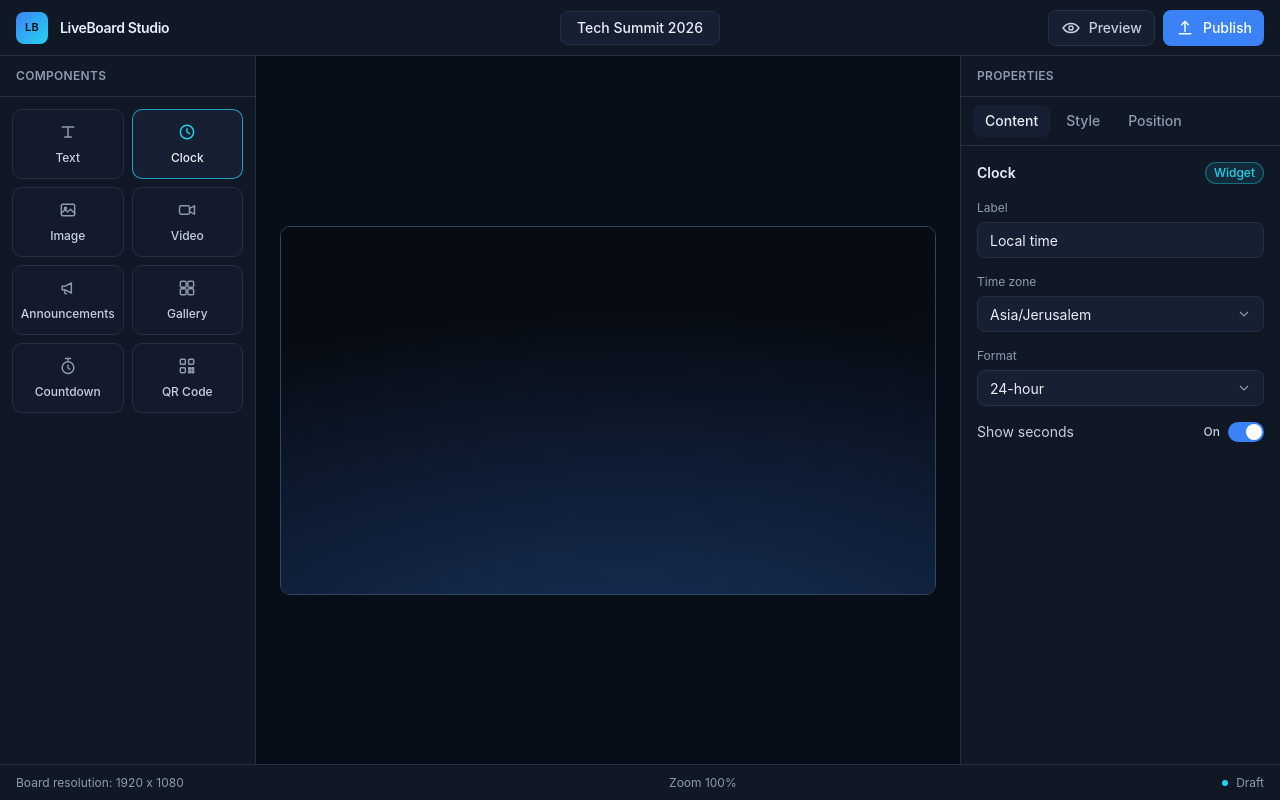
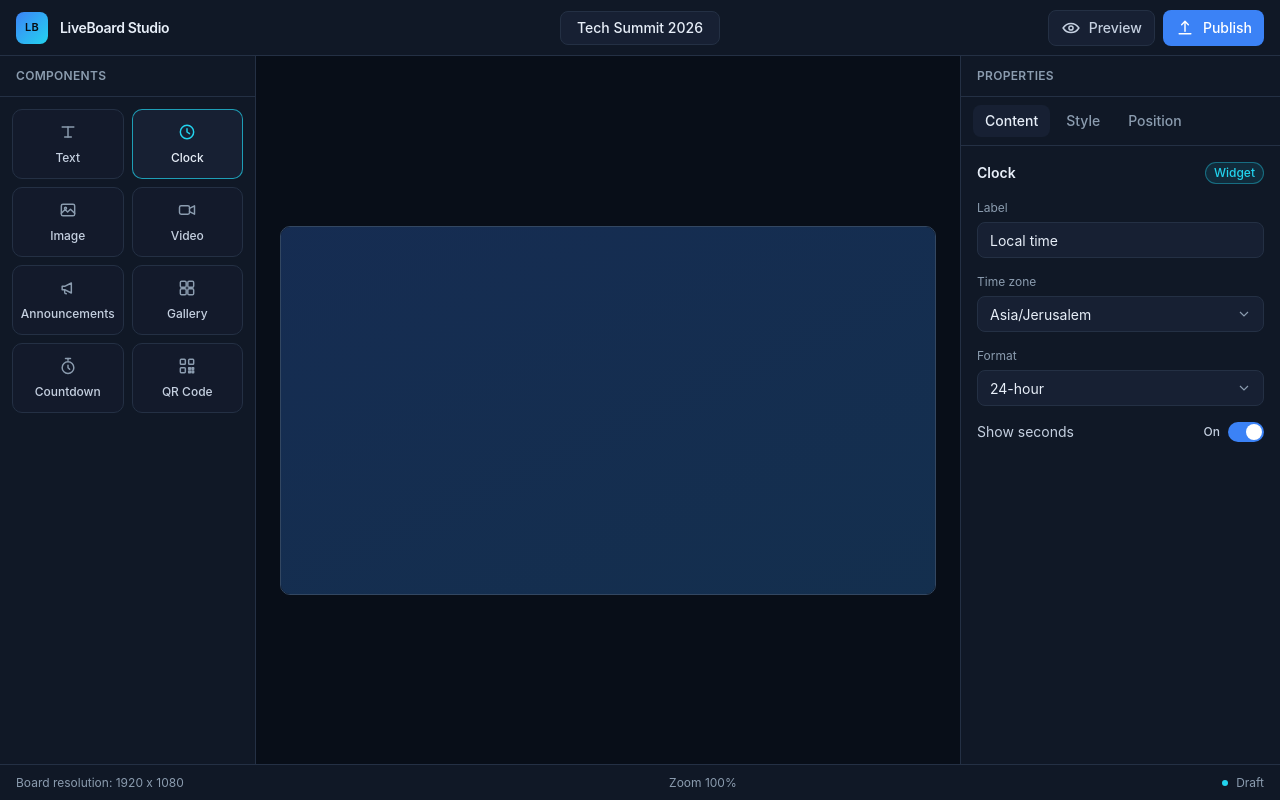
Before and after one commit to asafbar/LiveBoard-Studio, a React (Vite) app in the folder client/: page / in a window 1280 px wide. Built offline with nearby package versions, Linux system fonts and the light colour scheme.

Commit message:
Drive board background rendering from board data

```diff
--- a/client/src/features/boards/components/BoardRenderer.module.css
+++ b/client/src/features/boards/components/BoardRenderer.module.css
@@ -28,13 +28,30 @@
     left: 0;
     transform-origin: top left;
     transform: scale(calc(100cqw / var(--board-width)));
-    background-color: var(--canvas-board);
-    background-image:
-        radial-gradient(ellipse 70% 55% at 18% 42%, color-mix(in srgb, var(--accent) 32%, transparent), transparent 62%),
-        radial-gradient(ellipse 46% 40% at 88% 78%, color-mix(in srgb, var(--cyan) 20%, transparent), transparent 58%),
-        linear-gradient(155deg, var(--background), var(--canvas) 48%, var(--canvas-board));
+}
+
+.background {
+    position: absolute;
+    inset: 0;
+    z-index: 0;
+    pointer-events: none;
+}
+
+.backgroundImage {
+    display: block;
+    width: 100%;
+    height: 100%;
+}
+
+.backgroundCover {
+    object-fit: cover;
+}
+
+.backgroundContain {
+    object-fit: contain;
 }
 
 .widget {
     position: absolute;
+    z-index: 1;
 }
--- a/client/src/features/boards/components/BoardRenderer.tsx
+++ b/client/src/features/boards/components/BoardRenderer.tsx
@@ -1,5 +1,5 @@
-import type { CSSProperties } from "react";
-import type { Board, Widget } from "../types/boardTypes.ts";
+import { useState, type CSSProperties } from "react";
+import type { Board, BoardBackground, Widget } from "../types/boardTypes.ts";
 import ClockWidget from "./ClockWidget.tsx";
 import ImageWidget from "./ImageWidget.tsx";
 import styles from "./BoardRenderer.module.css";
@@ -16,6 +16,77 @@ type WidgetViewProps = {
 type StageStyle = CSSProperties & {
     "--board-width": string;
 };
+
+type BoardBackgroundLayerProps = {
+    background: BoardBackground;
+};
+
+type ImageBackgroundProps = {
+    background: Extract<BoardBackground, { type: "image" }>;
+};
+
+type LoadFailure = {
+    src: string;
+    failed: boolean;
+};
+
+function ImageBoardBackground({ background }: ImageBackgroundProps) {
+    const [loadFailure, setLoadFailure] = useState<LoadFailure>({
+        src: background.src,
+        failed: false,
+    });
+    const failed = loadFailure.src === background.src && loadFailure.failed;
+    const showImage = background.src.length > 0 && !failed;
+    const fitClass = background.fit === "cover" ? styles.backgroundCover : styles.backgroundContain;
+
+    return (
+        <div
+            className={styles.background}
+            style={{ backgroundColor: background.fallbackColor }}
+            aria-hidden="true"
+        >
+            {showImage ? (
+                <img
+                    className={`${styles.backgroundImage} ${fitClass}`}
+                    src={background.src}
+                    alt=""
+                    style={{ objectPosition: background.position }}
+                    onError={() => {
+                        setLoadFailure({
+                            src: background.src,
+                            failed: true,
+                        });
+                    }}
+                />
+            ) : null}
+        </div>
+    );
+}
+
+function BoardBackgroundLayer({ background }: BoardBackgroundLayerProps) {
+    switch (background.type) {
+        case "solid":
+            return (
+                <div
+                    className={styles.background}
+                    style={{ backgroundColor: background.color }}
+                    aria-hidden="true"
+                />
+            );
+        case "gradient":
+            return (
+                <div
+                    className={styles.background}
+                    style={{
+                        backgroundImage: `linear-gradient(${background.angle}deg, ${background.from}, ${background.to})`,
+                    }}
+                    aria-hidden="true"
+                />
+            );
+        case "image":
+            return <ImageBoardBackground background={background} />;
+    }
+}
 
 function renderWidget(widget: Widget) {
     switch (widget.type) {
@@ -57,6 +128,7 @@ function BoardRenderer({ board }: BoardRendererProps) {
         <div className={styles.root}>
             <div className={styles.frame} aria-label={board.name}>
                 <div className={styles.stage} style={stageStyle}>
+                    <BoardBackgroundLayer background={board.background} />
                     {board.widgets.map((widget) => (
                         <WidgetView key={widget.id} widget={widget} />
                     ))}
--- a/client/src/features/boards/data/techSummitBoard.ts
+++ b/client/src/features/boards/data/techSummitBoard.ts
@@ -5,6 +5,12 @@ export const techSummitBoard: Board = {
     name: "Tech Summit 2026",
     width: 1920,
     height: 1080,
+    background: {
+        type: "gradient",
+        from: "color-mix(in srgb, var(--accent) 28%, var(--background))",
+        to: "color-mix(in srgb, var(--cyan) 16%, var(--canvas-board))",
+        angle: 155,
+    },
     widgets: [
         {
             id: "welcome-line",
--- a/client/src/features/boards/types/boardTypes.ts
+++ b/client/src/features/boards/types/boardTypes.ts
@@ -46,10 +46,30 @@ export type Widget = {
     }
 );
 
+export type BoardBackground =
+    | {
+        type: "solid";
+        color: string;
+    }
+    | {
+        type: "gradient";
+        from: string;
+        to: string;
+        angle: number;
+    }
+    | {
+        type: "image";
+        src: string;
+        fit: "cover" | "contain";
+        position: string;
+        fallbackColor: string;
+    };
+
 export type Board = {
     id: string;
     name: string;
     width: number;
     height: number;
+    background: BoardBackground;
     widgets: Widget[];
 };
```
